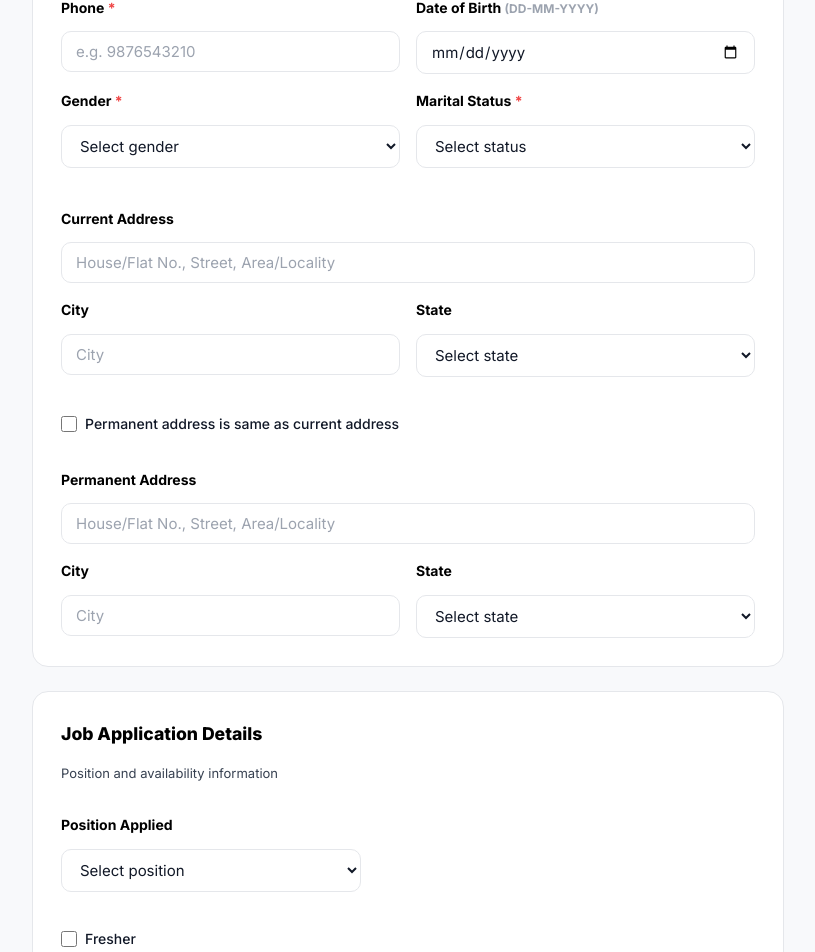
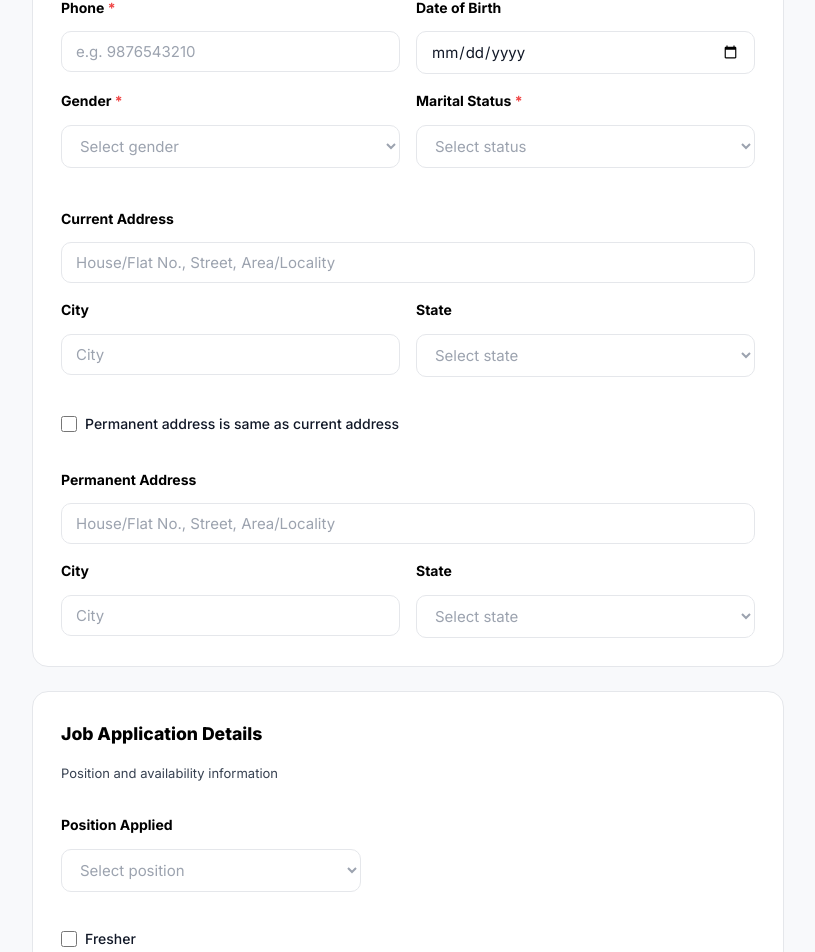
Before and after one commit to Princeiox/Interview-Portal, a React (Vite) app in the folder frontend/: page /apply in a window 1280 px wide. Shown: the part 780-1732 px from the top of the page, without its empty margins (232-1047 px from the left). Built offline with nearby package versions, Linux system fonts and the light colour scheme.

Commit message:
Fixes according to the ui

```diff
--- a/frontend/src/features/candidates/ApplicationForm.jsx
+++ b/frontend/src/features/candidates/ApplicationForm.jsx
@@ -431,7 +431,7 @@ export default function ApplicationForm() {
                 {phoneError && <p style={{ color: 'var(--color-error)', fontSize: '0.8rem', marginTop: '4px' }}>{phoneError}</p>}
               </div>
               <div className="form-group">
-              <label className="form-label">Date of Birth <span style={{ color: 'var(--color-text-muted)', fontSize: '0.75rem' }}>(DD-MM-YYYY)</span></label>
+                <label className="form-label">Date of Birth</label>
                 <input className="form-input" type="date" value={form.date_of_birth} onChange={(e) => updateForm('date_of_birth', e.target.value)} />
                 {ageWarning && <p style={{ color: 'var(--color-error)', fontSize: '0.8rem', marginTop: '4px' }}>{ageWarning}</p>}
               </div>
@@ -439,7 +439,13 @@ export default function ApplicationForm() {
             <div className="form-row">
               <div className="form-group">
                 <label className="form-label">Gender <span style={{ color: 'var(--color-error)' }}>*</span></label>
-              <select className="form-select" value={form.gender} onChange={(e) => updateForm('gender', e.target.value)} required>
+                <select
+                  className="form-select"
+                  style={{ color: form.gender === '' ? 'var(--color-text-muted)' : 'var(--color-text-primary)' }}
+                  value={form.gender}
+                  onChange={(e) => updateForm('gender', e.target.value)}
+                  required
+                >
                   <option value="">Select gender</option>
                   <option value="Male">Male</option>
                   <option value="Female">Female</option>
@@ -448,7 +454,13 @@ export default function ApplicationForm() {
               </div>
               <div className="form-group">
                 <label className="form-label">Marital Status <span style={{ color: 'var(--color-error)' }}>*</span></label>
-              <select className="form-select" value={form.marital_status} onChange={(e) => updateForm('marital_status', e.target.value)} required>
+                <select
+                  className="form-select"
+                  style={{ color: form.marital_status === '' ? 'var(--color-text-muted)' : 'var(--color-text-primary)' }}
+                  value={form.marital_status}
+                  onChange={(e) => updateForm('marital_status', e.target.value)}
+                  required
+                >
                   <option value="">Select status</option>
                   <option value="Single">Single</option>
                   <option value="Married">Married</option>
@@ -468,7 +480,13 @@ export default function ApplicationForm() {
                 </div>
                 <div className="form-group">
                   <label className="form-label">State</label>
-                <select className="form-select" value={form.current_state} onChange={(e) => updateForm('current_state', e.target.value)} required>
+                  <select
+                    className="form-select"
+                    style={{ color: form.current_state === '' ? 'var(--color-text-muted)' : 'var(--color-text-primary)' }}
+                    value={form.current_state}
+                    onChange={(e) => updateForm('current_state', e.target.value)}
+                    required
+                  >
                     <option value="">Select state</option>
                     {INDIAN_STATES.map(s => <option key={s} value={s}>{s}</option>)}
                   </select>
@@ -495,7 +513,14 @@ export default function ApplicationForm() {
                 </div>
                 <div className="form-group">
                   <label className="form-label">State</label>
-                <select className="form-select" value={form.permanent_state} onChange={(e) => updateForm('permanent_state', e.target.value)} required={!sameAddress} disabled={sameAddress}>
+                  <select
+                    className="form-select"
+                    style={{ color: form.permanent_state === '' ? 'var(--color-text-muted)' : 'var(--color-text-primary)' }}
+                    value={form.permanent_state}
+                    onChange={(e) => updateForm('permanent_state', e.target.value)}
+                    required={!sameAddress}
+                    disabled={sameAddress}
+                  >
                     <option value="">Select state</option>
                     {INDIAN_STATES.map(s => <option key={s} value={s}>{s}</option>)}
                   </select>
@@ -510,9 +535,15 @@ export default function ApplicationForm() {
             <p className="app-form-section-desc" style={{ marginBottom: '16px' }}>Position and availability information</p>
             <div className="form-group" style={{ maxWidth: '300px' }}>
               <label className="form-label">Position Applied</label>
-            <select className="form-select" value={form.position_applied} onChange={(e) => updateForm('position_applied', e.target.value)} required>
+              <select
+                className="form-select"
+                style={{ color: form.position_applied === '' ? 'var(--color-text-muted)' : 'var(--color-text-primary)' }}
+                value={form.position_applied}
+                onChange={(e) => updateForm('position_applied', e.target.value)}
+                required
+              >
                 <option value="">Select position</option>
-              {['Software Engineer', 'Frontend Developer', 'Backend Developer', 'Full Stack Developer', 'UI/UX Designer', 'QA Engineer', 'DevOps Engineer', 'Product Manager'].map(p=> <option key={p} value={p}>{p}</option>)}
+                {['Software Engineer', 'Frontend Developer', 'Backend Developer', 'Full Stack Developer', 'UI/UX Designer', 'QA Engineer', 'DevOps Engineer', 'Product Manager'].map(p => <option key={p} value={p}>{p}</option>)}
               </select>
             </div>
             <div style={{ margin: '20px 0 0', display: 'flex', alignItems: 'center', gap: '8px' }}>
@@ -669,11 +700,11 @@ export default function ApplicationForm() {
                   </div>
                   <div className="form-row">
                     <div className="form-group">
-                    <label className="form-label">From <span style={{ color: 'var(--color-error)' }}>*</span> <span style={{ color: 'var(--color-text-muted)', fontSize: '0.75rem', fontWeight: 400 }}>(DD-MM-YYYY)</span></label>
+                      <label className="form-label">From <span style={{ color: 'var(--color-error)' }}>*</span></label>
                       <input className="form-input" type="date" value={work.from_date} onChange={(e) => updateItem(setWorkExperience, index, 'from_date', e.target.value)} required />
                     </div>
                     <div className="form-group">
-                    <label className="form-label">To <span style={{ color: 'var(--color-error)' }}>*</span> <span style={{ color: 'var(--color-text-muted)', fontSize: '0.75rem', fontWeight: 400 }}>(DD-MM-YYYY)</span></label>
+                      <label className="form-label">To <span style={{ color: 'var(--color-error)' }}>*</span></label>
                       <input className="form-input" type="date" value={work.to_date} onChange={(e) => updateItem(setWorkExperience, index, 'to_date', e.target.value)} required />
                     </div>
                   </div>
@@ -704,9 +735,9 @@ export default function ApplicationForm() {
             </div>
           </section>
 
-        {/* Why Hire Us */}
+          {/* Why Hire You */}
           <section className="app-form-section">
-          <h2 className="app-form-section-title">Why Hire Us</h2>
+            <h2 className="app-form-section-title">Why Hire You</h2>
             <p className="app-form-section-desc" style={{ marginBottom: '16px' }}>Explain why you are a good fit for this role</p>
             <div className="form-group">
               <label className="form-label">Why should we hire you?</label>
@@ -782,7 +813,7 @@ export default function ApplicationForm() {
             type="submit"
             className="btn btn-primary btn-block btn-lg submit-btn"
             disabled={loading || (!isEditMode && !consent)}
-          style={{ cursor: (loading || (!isEditMode && !consent)) ? 'not-allowed' : 'pointer', background: '#111827' }}
+            style={{ cursor: (loading || (!isEditMode && !consent)) ? 'not-allowed' : 'pointer' }}
           >
             {loading ? <span className="spinner" style={{ width: 20, height: 20, borderWidth: 2 }} /> : (isEditMode ? 'Save Changes' : 'Submit Application')}
           </button>
--- a/frontend/src/features/candidates/CandidateDashboard.jsx
+++ b/frontend/src/features/candidates/CandidateDashboard.jsx
@@ -231,7 +231,7 @@ export default function CandidateDashboard() {
                   )}
                   {c.expected_ctc && (
                     <span className="chip">
-                      Expected: {c.expected_ctc.toLowerCase().includes('lpa') ? c.expected_ctc : `${c.expected_ctc} LPA`}
+                      Expected: {c.expected_ctc?.toLowerCase().includes('lpa') ? c.expected_ctc : `${c.expected_ctc} LPA`}
                     </span>
                   )}
                 </div>
--- a/frontend/src/features/candidates/CandidateDetail.css
+++ b/frontend/src/features/candidates/CandidateDetail.css
@@ -104,7 +104,6 @@
   font-size: 0.65rem;
   font-weight: 800;
   color: #000000;
-  text-transform: uppercase;
   letter-spacing: 1px;
   margin-bottom: 6px;
 }
@@ -246,7 +245,6 @@
   font-size: 0.75rem;
   font-weight: 600;
   color: var(--color-text-muted);
-  text-transform: uppercase;
 }
 
 .assessment-remarks-box {
--- a/frontend/src/features/interviews/InterviewDashboard.css
+++ b/frontend/src/features/interviews/InterviewDashboard.css
@@ -98,7 +98,6 @@
   font-size: 0.75rem;
   font-weight: 700;
   color: var(--color-text-muted);
-  text-transform: uppercase;
   letter-spacing: 0.5px;
 }
 
--- a/frontend/src/index.css
+++ b/frontend/src/index.css
@@ -205,7 +205,6 @@ a {
   font-size: 0.8125rem;
   font-weight: 600;
   color: var(--color-text-secondary);
-  text-transform: uppercase;
   letter-spacing: 0.5px;
 }
 
```
Lines whose indentation alone changed are shown as unchanged.
